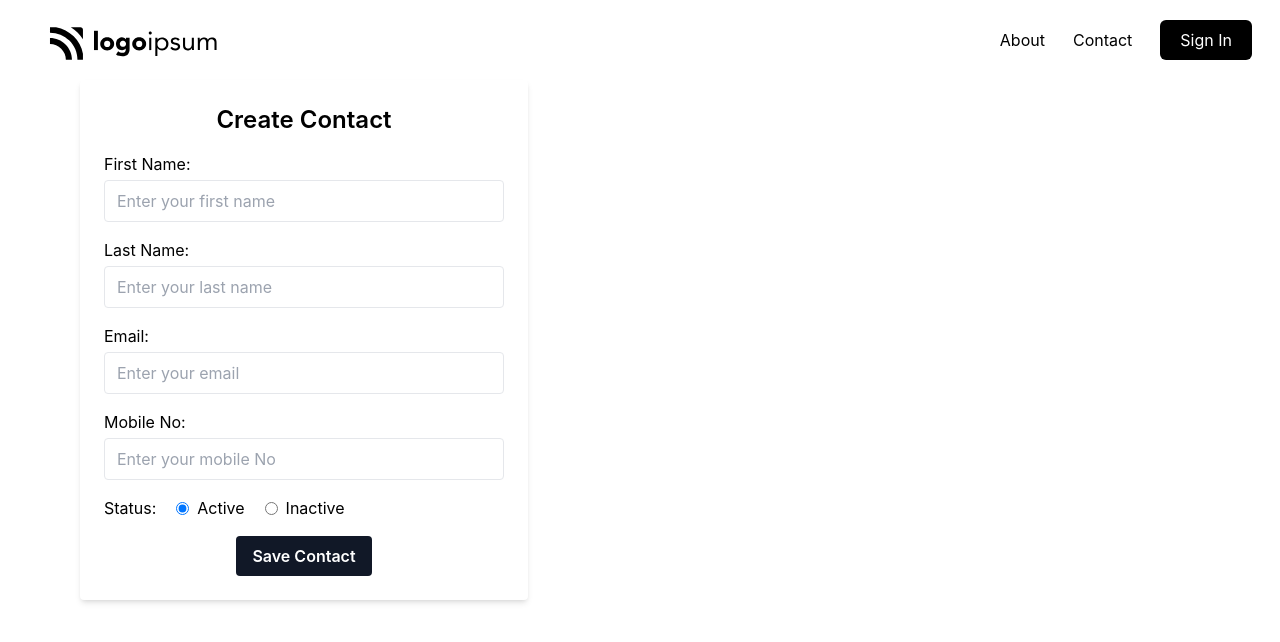
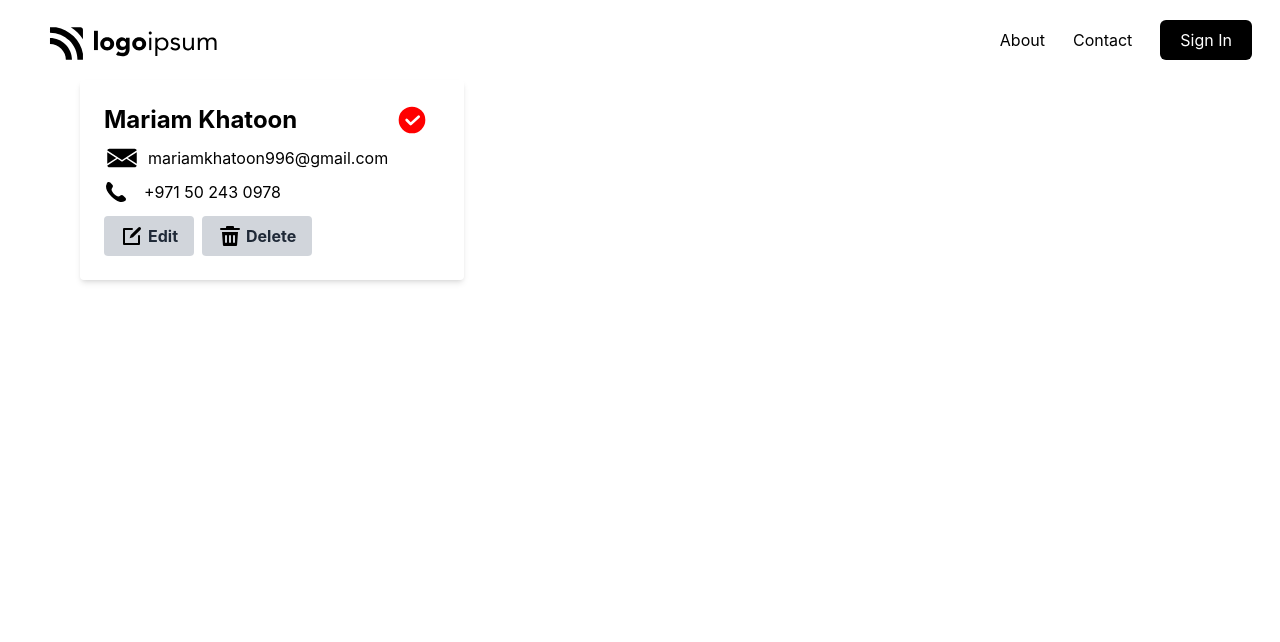
Before and after one commit to Ktn-mariam/contact-management-app, a React (Create React App) app: page / in a window 1280 px wide. Shown: the top 642 px of the page. Built offline with nearby package versions, Linux system fonts and the light colour scheme.

Commit message:
added contact form and redux

```diff
--- a/package.json
+++ b/package.json
@@ -12,7 +12,9 @@
     "@types/react-dom": "^18.2.7",
     "react": "^18.2.0",
     "react-dom": "^18.2.0",
+    "react-redux": "^8.1.2",
     "react-scripts": "5.0.1",
+    "redux": "^4.2.1",
     "typescript": "^4.9.5",
     "web-vitals": "^2.1.4"
   },
--- a/src/App.tsx
+++ b/src/App.tsx
@@ -3,13 +3,15 @@ import Sidebar from './components/Sidebar'
 import Navbar from './components/Navbar'
 import SearchBar from './components/SearchBar'
 import AddContact from './components/AddContact'
+import ContactCard from './components/ContactCard'
 
 export default function App() {
   return (
     <div>
       <Navbar />
       {/* <SearchBar /> */}
-      <AddContact />
+      {/* <AddContact /> */}
+      <ContactCard />
     </div>
   )
 }
--- a/src/components/ContactCard.tsx
+++ b/src/components/ContactCard.tsx
@@ -1,7 +1,75 @@
 import React from 'react'
 
 function ContactCard() {
-  return <div></div>
+  const status = true
+  return (
+    <div
+      className={`bg-${
+        status ? 'red' : 'green'
+      }-100 p-6 flex-col rounded shadow-md mx-20 max-w-sm`}
+    >
+      <div className="flex justify-between items-center">
+        <h1 className="text-2xl font-bold">Mariam Khatoon</h1>
+        {status ? (
+          <div className="w-8 mr-3">
+            <svg xmlns="http://www.w3.org/2000/svg" viewBox="0 0 24 24">
+              <path
+                fill="red"
+                d="M12,2A10,10,0,1,0,22,12,10,10,0,0,0,12,2Zm5.676,8.237-6,5.5a1,1,0,0,1-1.383-.03l-3-3a1,1,0,1,1,1.414-1.414l2.323,2.323,5.294-4.853a1,1,0,1,1,1.352,1.474Z"
+              />
+            </svg>
+          </div>
+        ) : (
+          <div className="mr-3">
+            <svg xmlns="http://www.w3.org/2000/svg" width="22" height="22">
+              <path
+                fill="green"
+                d="M22 11a11 11 0 1 0-11 11 11 11 0 0 0 11-11zm-6.051 3.536-1.414 1.414L11 12.414 7.465 15.95l-1.414-1.414L9.586 11 6.051 7.465l1.414-1.414L11 9.586l3.535-3.535 1.414 1.414L12.414 11z"
+              />
+            </svg>
+          </div>
+        )}
+      </div>
+      <div className="flex items-center mt-1">
+        <div className="w-9">
+          <svg
+            xmlns="http://www.w3.org/2000/svg"
+            viewBox="0 0 100 100"
+            id="email"
+          >
+            <path d="M34.05 50 9 66.31V33.69L34.05 50zm31.9 0L91 66.31V33.69L65.95 50zm-3.66 2.39-11.2 7.29c-.33.21-.71.32-1.09.32s-.76-.11-1.09-.32l-11.2-7.29L10.66 70l-1.57 1.02C9.58 73.84 12.04 76 15 76h70c2.96 0 5.42-2.15 5.91-4.98L89.33 70 62.29 52.39zM50 55.61 89.33 30l1.58-1.02C90.42 26.15 87.96 24 85 24H15c-2.96 0-5.42 2.16-5.91 4.98L10.66 30 50 55.61z"></path>
+          </svg>
+        </div>
+        <div className="ml-2">mariamkhatoon996@gmail.com</div>
+      </div>
+      <div className="flex items-center mt-1">
+        <div className="w-6">
+          <svg xmlns="http://www.w3.org/2000/svg" viewBox="0 0 24 24">
+            <path d="M21.384,17.752a2.108,2.108,0,0,1-.522,3.359,7.543,7.543,0,0,1-5.476.642C10.5,20.523,3.477,13.5,2.247,8.614a7.543,7.543,0,0,1,.642-5.476,2.108,2.108,0,0,1,3.359-.522L8.333,4.7a2.094,2.094,0,0,1,.445,2.328A3.877,3.877,0,0,1,8,8.2c-2.384,2.384,5.417,10.185,7.8,7.8a3.877,3.877,0,0,1,1.173-.781,2.092,2.092,0,0,1,2.328.445Z" />
+          </svg>
+        </div>
+        <div className="ml-4">+971 50 243 0978</div>
+      </div>
+      <div className="flex">
+        <button className="bg-gray-300 hover:bg-gray-400 text-gray-800 font-bold py-2 px-4 mt-3 rounded inline-flex items-center">
+          <div className="w-6 mr-1">
+            <svg xmlns="http://www.w3.org/2000/svg" viewBox="0 0 24 24">
+              <path d="M20.548 3.452a1.542 1.542 0 0 1 0 2.182l-7.636 7.636-3.273 1.091 1.091-3.273 7.636-7.636a1.542 1.542 0 0 1 2.182 0zM4 21h15a1 1 0 0 0 1-1v-8a1 1 0 0 0-2 0v7H5V6h7a1 1 0 0 0 0-2H4a1 1 0 0 0-1 1v15a1 1 0 0 0 1 1z" />
+            </svg>
+          </div>
+          <span>Edit</span>
+        </button>
+        <button className="bg-gray-300 hover:bg-gray-400 text-gray-800 font-bold py-2 px-4 mt-3 ml-2 rounded inline-flex items-center">
+          <div className="w-6 mr-1">
+            <svg xmlns="http://www.w3.org/2000/svg" viewBox="0 0 24 24">
+              <path d="M22 5a1 1 0 0 1-1 1H3a1 1 0 0 1 0-2h5V3a1 1 0 0 1 1-1h6a1 1 0 0 1 1 1v1h5a1 1 0 0 1 1 1zM4.934 21.071 4 8h16l-.934 13.071a1 1 0 0 1-1 .929H5.931a1 1 0 0 1-.997-.929zM15 18a1 1 0 0 0 2 0v-6a1 1 0 0 0-2 0zm-4 0a1 1 0 0 0 2 0v-6a1 1 0 0 0-2 0zm-4 0a1 1 0 0 0 2 0v-6a1 1 0 0 0-2 0z" />
+            </svg>
+          </div>
+          <span>Delete</span>
+        </button>
+      </div>
+    </div>
+  )
 }
 
 export default ContactCard
--- /dev/null
+++ b/src/redux/contacts.js
@@ -0,0 +1,35 @@
+import { createSlice } from '@reduxjs/toolkit'
+
+const contactsSlice = createSlice({
+  name: 'contacts',
+  initialState: {
+    posts: [],
+    status: 'idle',
+    error: null,
+  },
+  reducers: {
+    addContact: (state, action) => {
+      state.posts = [action.payload.post, ...state.posts]
+    },
+    deleteContact: (state, action) => {
+      state.posts = state.posts.filter((contact) => {
+        return contact.id !== action.payload
+      })
+    },
+    updateContact: (state, action) => {
+      const updatedIndex = state.contacts.findIndex(
+        (contact) => contact.id === action.payload.id,
+      )
+      if (updatedIndex !== -1) {
+        state.contacts[updatedIndex] = action.payload.updatedContact
+      }
+    },
+  },
+})
+
+export default contactsSlice.reducer
+export const {
+  addContact,
+  deleteContact,
+  updateContact,
+} = contactsSlice.actions
--- /dev/null
+++ b/src/redux/store.js
@@ -0,0 +1,8 @@
+import { configureStore } from '@reduxjs/toolkit'
+import contactsSliceReducer from './contacts'
+
+export const store = configureStore({
+  reducer: {
+    allPosts: contactsSliceReducer,
+  },
+})
```
Also changed, not shown: 1 other file (tests, documents, lock files or other folders).
